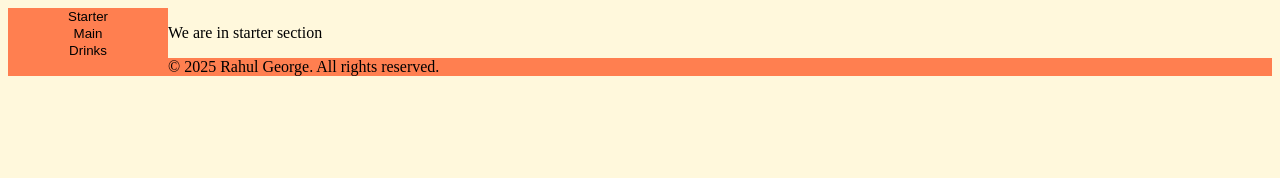
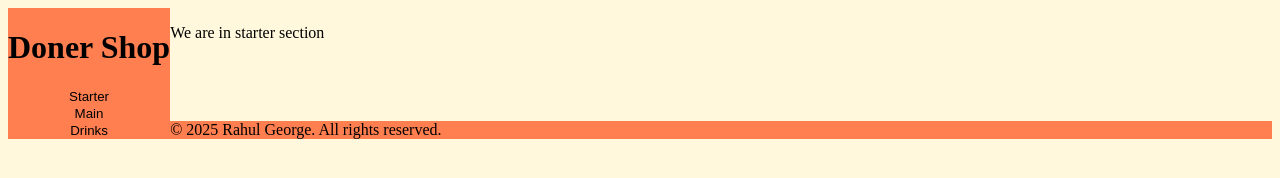
Before and after one commit to rahul-george/odin-restaurant, a website built with webpack: page src/template.html in a window 1280 px wide. Built offline with nearby package versions, Linux system fonts and the light colour scheme.

Commit message:
feat: add title for the hotel

```diff
--- a/src/styles.css
+++ b/src/styles.css
@@ -1,7 +1,7 @@
 body {
     display: grid;
     grid-template-rows: 1fr 3rem;
-    grid-template-columns: 10rem 1fr;
+    grid-template-columns: auto 1fr;
     grid-template-areas:
         "header content"
         "header content"
--- a/src/template.html
+++ b/src/template.html
@@ -6,6 +6,7 @@
 </head>
 <body>
 <header>
+    <h1>Doner Shop</h1>
     <nav>
         <button type='button' class="tab" data-id="starter">Starter</button>
         <button type='button' class="tab" data-id="main">Main</button>
```
